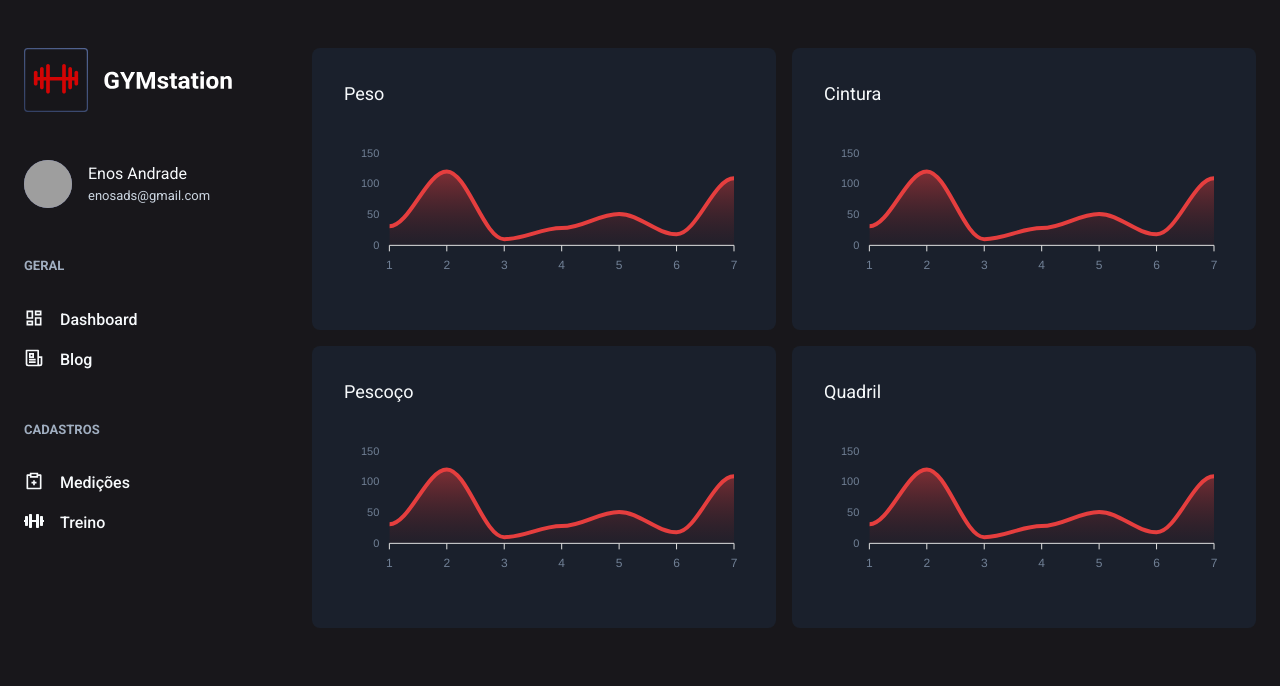
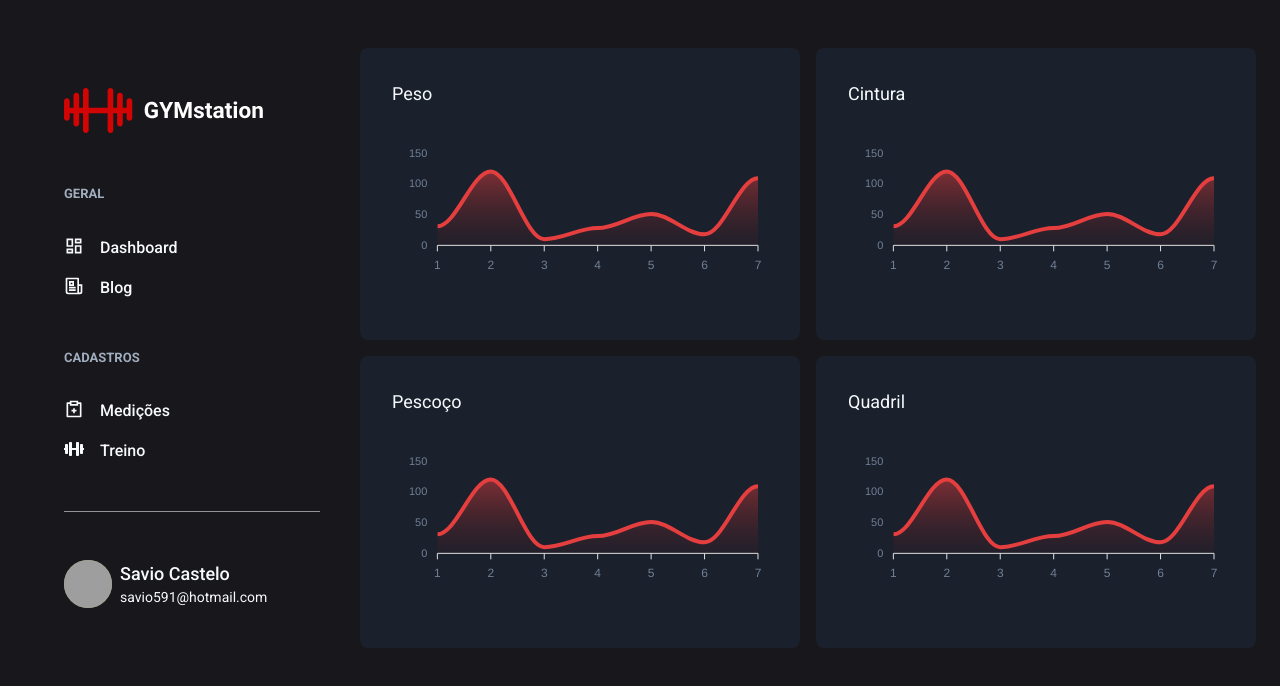
Before and after one commit to codestation-boys/gymstation-web, a Next.js app: page /dashboard in a window 1280 px wide. Shown: the top 686 px of the page. Built offline with nearby package versions, Linux system fonts and the light colour scheme; grey boxes are pictures that could not be loaded.

Commit message:
fixed sidebar styles

```diff
--- a/src/components/Sidebar.tsx
+++ b/src/components/Sidebar.tsx
@@ -1,45 +1,31 @@
-import {Avatar, Box, Flex, HStack, Icon, Image, Link, Stack, Text} from "@chakra-ui/react";
+import {Avatar, Box, Flex, Icon, Image, Link, Stack, Text, Divider,} from "@chakra-ui/react";
 import {RiDashboardLine, RiDossierLine, RiNewspaperLine} from "react-icons/ri";
 import {FaDumbbell} from "react-icons/fa";
 
 export function Sidebar() {
   return (
-    <Box as='aside' w='64' mr='8'>
+    <Box as='aside' w='64' m='2.5rem' display={['none', 'none', 'block' ]}>
       <Stack spacing='12'>
-        <Flex
-          spacing='4'
-          align='center'
-        >
-          <Box boxSize="16" mr='4'>
-            <Image src="/images/logo.svg" alt="GYMSTATION"/>
-          </Box>
-          <Box width="32">
-            <Image src="/images/logo_label.svg" alt="GYMSTATION"/>
-          </Box>
-        </Flex>
-        <Flex
-          align='center'
-        >
-          <Avatar mr='4' size='md' name='Enos Andrade' src='https://github.com/enosads.png'/>
-          <Box>
-            <Text>Enos Andrade</Text>
-            <Text color='gray.300' fontSize='small'>
-              enosads@gmail.com
-            </Text>
-          </Box>
-        </Flex>
+        <Box boxSize='16' width='218px' height='48px'>
+          <Image src='/images/logo_row_wide.svg' alt='Gymstation logo' />
+        </Box>
+
         <Box>
           <Text fontWeight='bold' color='gray.400' fontSize='small'>
             GERAL
           </Text>
           <Stack spacing='4' mt='8' align='stretch'>
             <Link display='flex' align='center' href='/dashboard'>
-              <Icon as={RiDashboardLine} fontSize='20'/>
-              <Text ml='4' fontWeight='medium'>Dashboard</Text>
+              <Icon as={RiDashboardLine} fontSize='20' />
+              <Text ml='4' fontWeight='medium'>
+                Dashboard
+              </Text>
             </Link>
             <Link display='flex' align='center' href='/blog'>
-              <Icon as={RiNewspaperLine} fontSize='20'/>
-              <Text ml='4' fontWeight='medium'>Blog</Text>
+              <Icon as={RiNewspaperLine} fontSize='20' />
+              <Text ml='4' fontWeight='medium'>
+                Blog
+              </Text>
             </Link>
           </Stack>
         </Box>
@@ -49,14 +35,32 @@ export function Sidebar() {
           </Text>
           <Stack spacing='4' mt='8' align='stretch'>
             <Link display='flex' align='center'>
-              <Icon as={RiDossierLine} fontSize='20'/>
-              <Text ml='4' fontWeight='medium'>Medições</Text>
+              <Icon as={RiDossierLine} fontSize='20' />
+              <Text ml='4' fontWeight='medium'>
+                Medições
+              </Text>
             </Link>
             <Link display='flex' align='center'>
-              <Icon as={FaDumbbell} fontSize='20'/>
-              <Text ml='4' fontWeight='medium'>Treino</Text>
+              <Icon as={FaDumbbell} fontSize='20' />
+              <Text ml='4' fontWeight='medium'>
+                Treino
+              </Text>
             </Link>
           </Stack>
+        </Box>
+        <Divider />
+        <Box>
+          <Flex direction='row' spacing='2'>
+            <Avatar
+              size='md'
+              name='Savio Castelo'
+              src='https://github.com/savio591.png'
+            />
+            <Box ml='2'>
+              <Text fontSize='lg' fontWeight='medium'>Savio Castelo</Text>
+              <Text fontSize='sm' fontWeight='normal'>savio591@hotmail.com</Text>
+            </Box>
+          </Flex>
         </Box>
       </Stack>
     </Box>
```
Also changed, not shown: public/images/logo_row_wide.svg (added).
